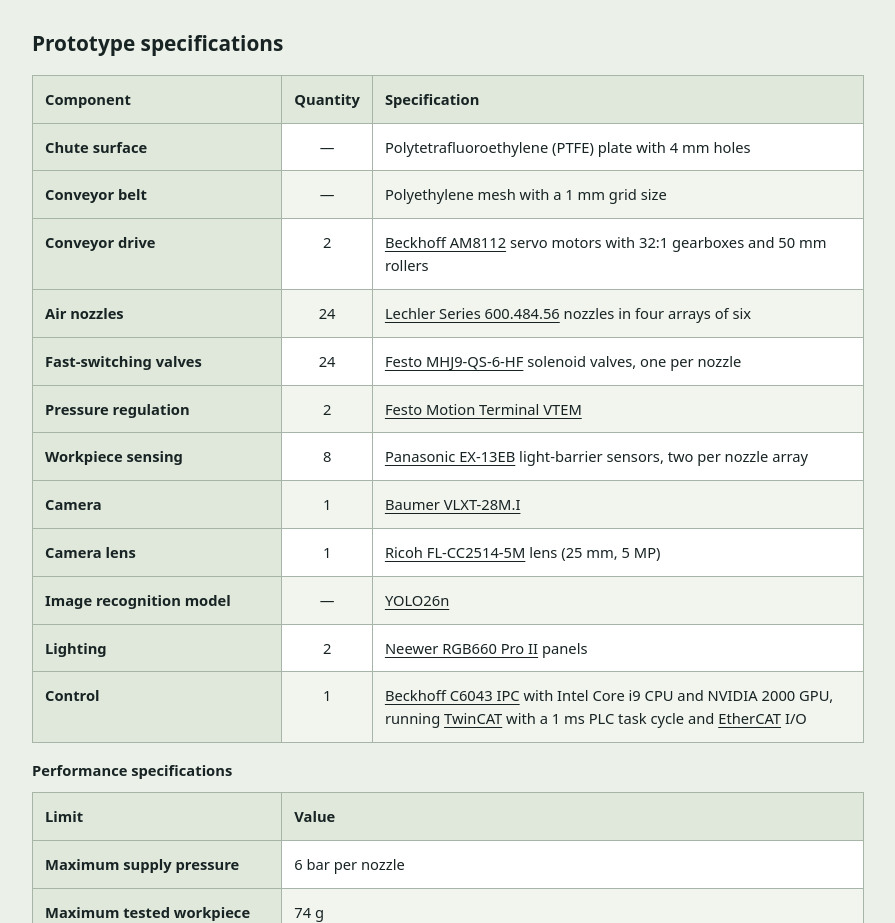
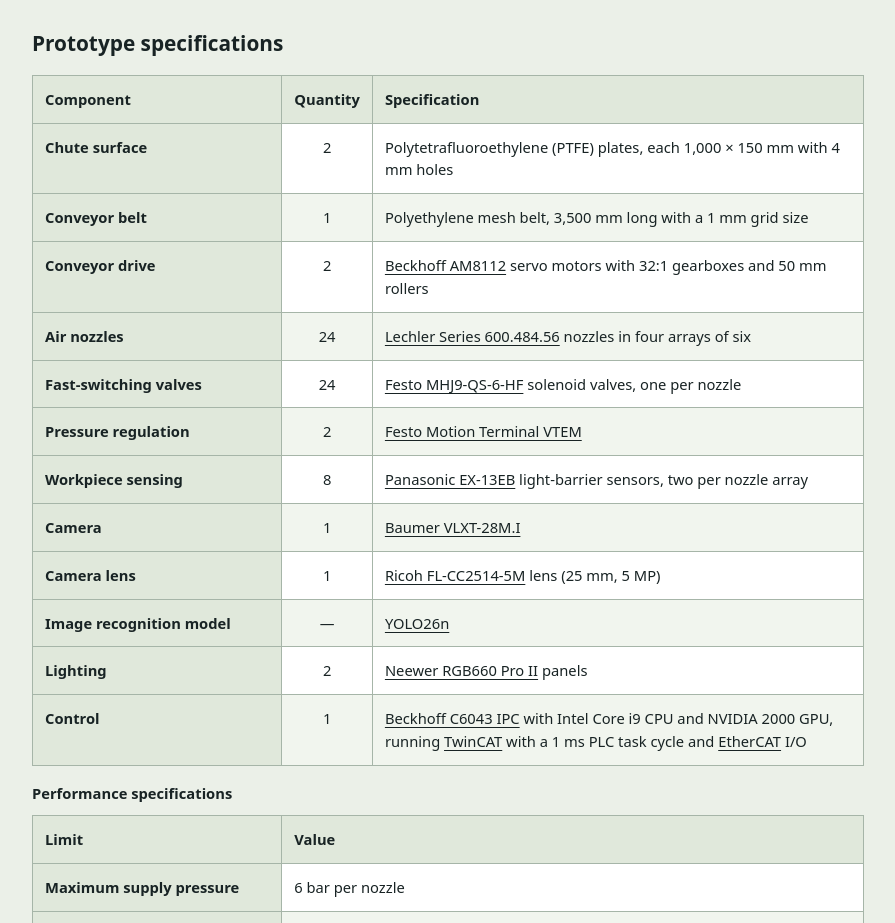
Before and after one commit to match-BiBaZu/match-bibazu.github.io, a plain HTML site: page index.html in a window 1280 px wide. Shown: the part 2020-2943 px from the top of the page, without its empty margins (192-1087 px from the left). Drawn offline with Linux system fonts and the light colour scheme.

Commit message:
Add chute and belt quantities and dimensions

```diff
--- a/index.html
+++ b/index.html
@@ -109,8 +109,8 @@
               <tr><th scope="col">Component</th><th scope="col">Quantity</th><th scope="col">Specification</th></tr>
             </thead>
             <tbody>
-              <tr><th scope="row">Chute surface</th><td>—</td><td>Polytetrafluoroethylene (PTFE) plate with 4 mm holes</td></tr>
-              <tr><th scope="row">Conveyor belt</th><td>—</td><td>Polyethylene mesh with a 1 mm grid size</td></tr>
+              <tr><th scope="row">Chute surface</th><td>2</td><td>Polytetrafluoroethylene (PTFE) plates, each 1,000 × 150 mm with 4 mm holes</td></tr>
+              <tr><th scope="row">Conveyor belt</th><td>1</td><td>Polyethylene mesh belt, 3,500 mm long with a 1 mm grid size</td></tr>
               <tr><th scope="row">Conveyor drive</th><td>2</td><td><a href="https://www.beckhoff.com/en-en/products/motion/rotary-servomotors/am8100-servomotors-for-compact-drive-technology/am8112.html">Beckhoff AM8112</a> servo motors with 32:1 gearboxes and 50 mm rollers</td></tr>
               <tr><th scope="row">Air nozzles</th><td>24</td><td><a href="https://www.lechler.com/my-en/products/general-industry/airnozzles/flat-jet-nozzles/series600-484-56">Lechler Series 600.484.56</a> nozzles in four arrays of six</td></tr>
               <tr><th scope="row">Fast-switching valves</th><td>24</td><td><a href="https://ftp.festo.com/Public/PNEUMATIC/SOFTWARE_SERVICE/Datasheet/EN_US/567790.pdf">Festo MHJ9-QS-6-HF</a> solenoid valves, one per nozzle</td></tr>
```
